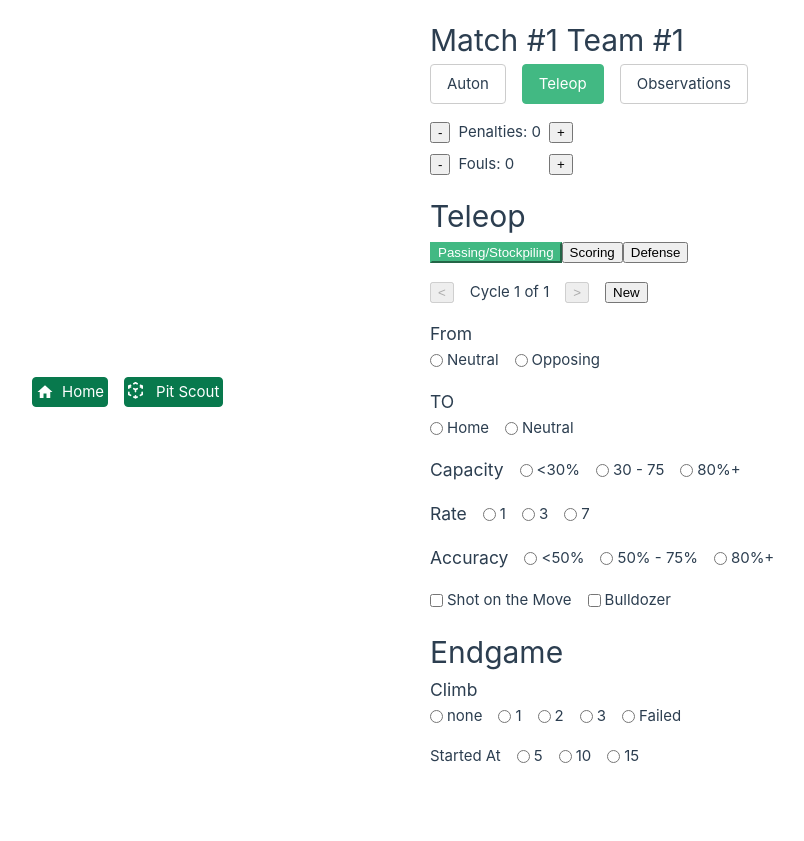
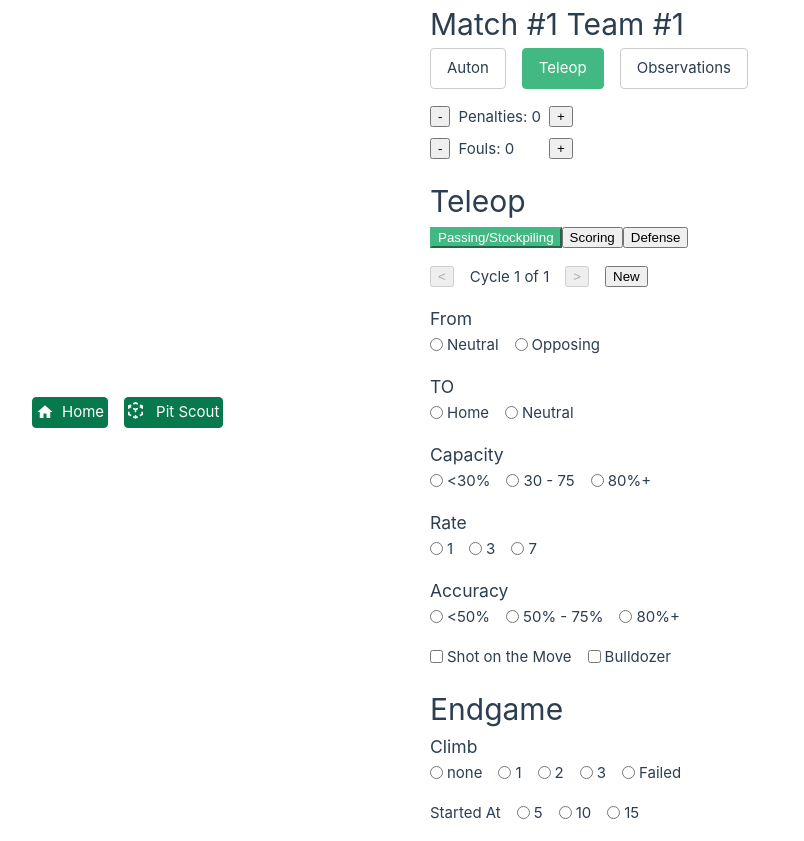
Before and after one commit to lauramoore/2026RebuiltScout, a Vue app: page /scout/1/1/1/teleop/passing in a window 1280 px wide. Shown: the whole page, without its empty margins (210-1014 px from the left). Before the commit the page ends 800 px from the top, so only its background shows below. Built offline with nearby package versions, Linux system fonts and the light colour scheme; no server answers; sample sign-in values are in the browser's storage.

Commit message:
standard layouts on cycle forms

```diff
--- a/src/scout/components/PassingCycle.vue
+++ b/src/scout/components/PassingCycle.vue
@@ -17,8 +17,8 @@
       <input type="radio" value="neutral" v-model="toLocation" /> Neutral
     </label>
   </div>
+   <h3>Capacity</h3>
    <div class="form-group">
-    <h3>Capacity</h3>
     <label>
       <input type="radio" value="1" v-model="capacity" /> &lt;30%
     </label>
@@ -29,8 +29,8 @@
       <input type="radio" value="7" v-model="capacity" /> 80%+
     </label>
   </div>
+  <h3>Rate</h3>
   <div class="form-group">
-     <h3>Rate</h3>
     <label>
       <input type="radio" value="1" v-model="speed" />1
     </label>
@@ -41,8 +41,8 @@
       <input type="radio" value="7" v-model="speed" /> 7
     </label>
   </div>
+    <h3>Accuracy</h3>
    <div class="form-group">
-    <h3>Accuracy</h3>
     <label>
       <input type="radio" value="1" v-model="accuracy" /> &lt;50%
     </label>
@@ -57,7 +57,7 @@
     <label>
       <input type="checkbox" value="true" v-model="mobileShotCapable" /> Shot on the Move
     </label>
-    <label>
+     <label>
       <input type="checkbox" value="true" v-model="bulldozer" /> Bulldozer
     </label>
   </div>
--- a/src/scout/components/ScoreCycle.vue
+++ b/src/scout/components/ScoreCycle.vue
@@ -43,8 +43,8 @@
       <input type="radio" value="7" v-model="speed" /> 7
     </label>
   </div>
+   <h4>Accuracy</h4>
    <div class="form-group">
-    <h4>Accuracy</h4>
     <label>
       <input type="radio" value="1" v-model="accuracy" /> &lt;50%
     </label>
```
